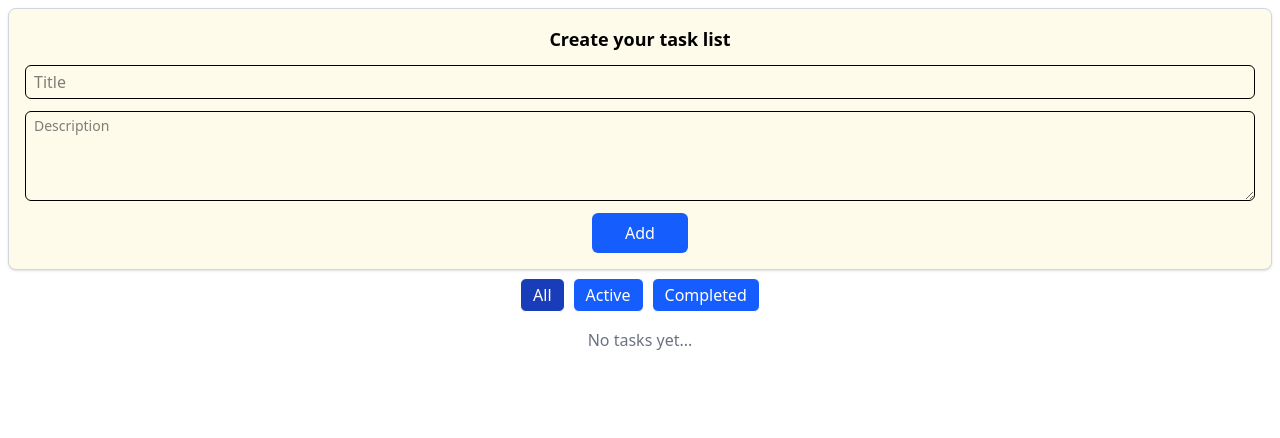
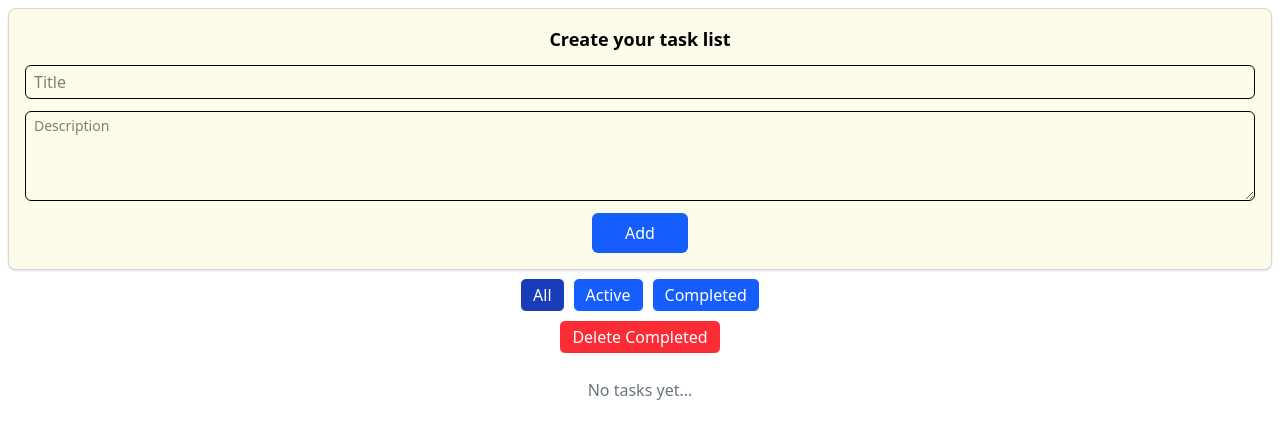
Before and after one commit to Azrim9/task-tracker, a React app: page / in a window 1280 px wide. Shown: the top 438 px of the page. Built offline with nearby package versions, Linux system fonts and the light colour scheme; the HTML template or start-up script is replaced by a standard one.

Commit message:
Added a Delete All Completed Button + renamed filterbuttons for clarity

```diff
--- a/src/App.tsx
+++ b/src/App.tsx
@@ -2,7 +2,8 @@ import { useState } from "react";
 import TaskForm from "./components/TaskForm";
 import TaskList from "./components/TaskList";
 import type { Task } from "./types";
-import TaskFilterButtons from "./components/TaskFilterButtons";
+import FilterButtons from "./components/FilterButtons";
+import DeleteAllCompletedButton from "./components/DeleteAllCompletedButton";
 
 function App() {
   const [tasks, setTasks] = useState<Task[]>([]);
@@ -24,14 +25,6 @@ function App() {
     setTasks((prev) => [...prev, newTask]);
   };
 
-  const handleToggleTaskCompleted = (id: string) => {
-    setTasks((prev) =>
-      prev.map((task) =>
-        task.id === id ? { ...task, completed: !task.completed } : task
-      )
-    );
-  };
-
   const handleDeleteTask = (id: string) => {
     setTasks((prev) => prev.filter((task) => task.id !== id));
   };
@@ -50,10 +43,26 @@ function App() {
     );
   };
 
+  const handleToggleTaskCompleted = (id: string) => {
+    setTasks((prev) =>
+      prev.map((task) =>
+        task.id === id ? { ...task, completed: !task.completed } : task
+      )
+    );
+  };
+
+  const handleDeleteTaskCompleted = () => {
+    setTasks((prev) => prev.filter((task) => !task.completed));
+  };
+
   return (
-    <div>
+    <div className="flex flex-col">
       <TaskForm onAddTask={handleAddTask} />
-      <TaskFilterButtons currentFilter={filter} onChangeFilter={setFilter} />
+      <FilterButtons currentFilter={filter} onChangeFilter={setFilter} />
+      <DeleteAllCompletedButton
+        tasks={tasks}
+        onDeleteTaskCompleted={handleDeleteTaskCompleted}
+      />
       <TaskList
         tasks={filteredTasks}
         onEditTask={handleEditTask}
--- /dev/null
+++ b/src/components/DeleteAllCompletedButton.tsx
@@ -0,0 +1,28 @@
+import type { Task } from "../types";
+
+interface DeleteAllCompltedButtonProps {
+  tasks: Task[];
+  onDeleteTaskCompleted: () => void;
+}
+
+const DeleteAllCompletedButton: React.FC<DeleteAllCompltedButtonProps> = ({
+  tasks,
+  onDeleteTaskCompleted,
+}) => {
+  const hasCompleted = tasks.some((task) => task.completed);
+
+  return (
+    <div className="flex justify-center gap-2 m-2">
+      <button
+        onClick={() => onDeleteTaskCompleted()}
+        className={`border rounded-md px-3 py-1 text-white ${
+          hasCompleted ? "bg-red-500 hover:bg-red-400" : "bg-red-500"
+        }`}
+      >
+        Delete Completed
+      </button>
+    </div>
+  );
+};
+
+export default DeleteAllCompletedButton;
--- a/src/components/TaskFilterButtons.tsx
+++ b/src/components/FilterButtons.tsx
@@ -1,12 +1,12 @@
 type FilterType = "All" | "Active" | "Completed";
 const filters = ["All", "Active", "Completed"] as const;
 
-interface TaskFilterButtons {
+interface FilterButtons {
   currentFilter: FilterType;
   onChangeFilter: (newFilter: FilterType) => void;
 }
 
-const TaskFilterButtons: React.FC<TaskFilterButtons> = ({
+const TaskFilterButtons: React.FC<FilterButtons> = ({
   currentFilter,
   onChangeFilter,
 }) => {
```
